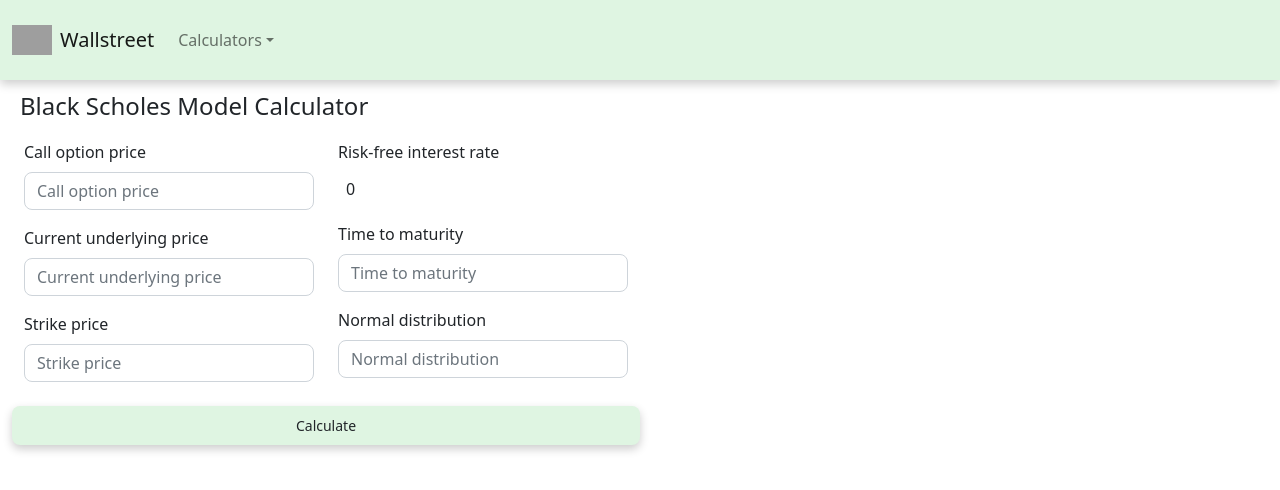
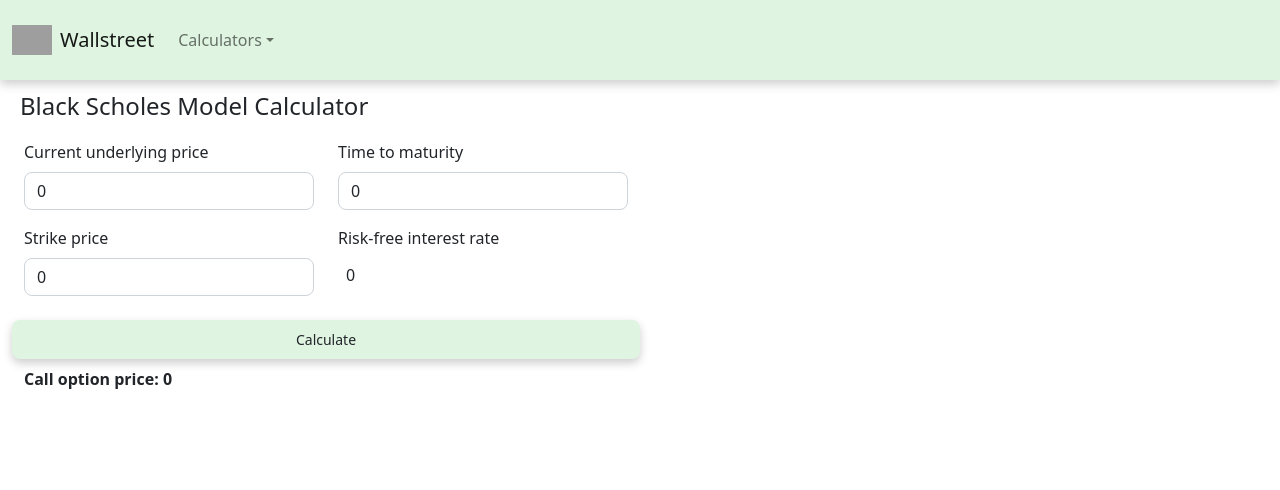
Before and after one commit to sabidobrin/wallstreet, a React (Create React App) app: page /calculators/black-scholes in a window 1280 px wide. Shown: the top 490 px of the page. Built offline with nearby package versions, Linux system fonts and the light colour scheme; grey boxes are pictures that could not be loaded.

Commit message:
black-scholes-fields

```diff
--- a/src/components/BlackScholes/BlackScholes.tsx
+++ b/src/components/BlackScholes/BlackScholes.tsx
@@ -3,28 +3,35 @@ import './black-scholes.css';
 import { Container, Row, Col, Form } from 'react-bootstrap';
 import { Submit } from '../../context';
 
-export interface parameters {
-    callOptionPrice: number;
+/*export interface Iparameters {
     currentUnderlyingPrice: number;
     strikePrice: number;
     riskFreeInterestRate: number;
     timeToMaturity: number;
     normalDistribution: number;
-}
+}*/
 
 export default function BlackScholes (props: any) {
 
-    const [parameters, setParameters] = useState({
-        callOptionPrice: undefined,
+    /*const [parameters, setParameters] = useState({
         currentUnderlyingPrice: undefined,
         strikePrice: undefined,
         riskFreeInterestRate: 0,
         timeToMaturity: undefined,
         normalDistribution: undefined
-    });
+    });*/
 
-    const handleSubmit = () => {
-        console.log("clicked");
+    const [currentUnderlyingPrice, setCurrentUnderlyingPrice] = useState(0);
+    const [strikePrice, setStrikePrice] = useState(0);
+    const [timeToMaturity, setTimeToMaturity] = useState(0);
+
+    const [riskFreeInterestRate, setRiskFreeInterestRate] = useState(0);
+    const [normalDistribution, setNormalDistribution] = useState(0);
+    const [callOptionPrice, setCallOptionPrice] = useState(0);
+
+    const handleSubmit = (event: any) => {
+        let price:number = 0;
+        setCallOptionPrice(price);
     }
 
     return (
@@ -35,35 +42,27 @@ export default function BlackScholes (props: any) {
             <Row>
                 <Col xs={12} sm={12} md={6} lg={6}>
                 <Form.Group className="mb-3" controlId="black-scholes">
-                    <Form.Label>Call option price</Form.Label>
-                    <Form.Control type="text" placeholder="Call option price" value={parameters.callOptionPrice} />
-                </Form.Group>
-                <Form.Group className="mb-3" controlId="black-scholes">
                     <Form.Label>Current underlying price</Form.Label>
-                    <Form.Control type="text" placeholder="Current underlying price" value={parameters.currentUnderlyingPrice} />
+                    <Form.Control type="text" placeholder="Current underlying price" value={currentUnderlyingPrice} />
                 </Form.Group>
                 <Form.Group className="mb-3" controlId="black-scholes">
                     <Form.Label>Strike price</Form.Label>
-                    <Form.Control type="text" placeholder="Strike price" value={parameters.strikePrice} />
+                    <Form.Control type="text" placeholder="Strike price" value={strikePrice} />
                 </Form.Group>
                 </Col>
                 <Col xs={12} sm={12} md={6} lg={6}>
                 <Form.Group className="mb-3" controlId="black-scholes">
-                    <Form.Label>Risk-free interest rate</Form.Label>
-                    <Form.Control plaintext readOnly defaultValue="0" value={parameters.riskFreeInterestRate} />
+                    <Form.Label>Time to maturity</Form.Label>
+                    <Form.Control type="text" placeholder="Time to maturity" value={timeToMaturity} />
                 </Form.Group>
                 <Form.Group className="mb-3" controlId="black-scholes">
-                    <Form.Label>Time to maturity</Form.Label>
-                    <Form.Control type="text" placeholder="Time to maturity" value={parameters.timeToMaturity} />
-                </Form.Group>
-                <Form.Group className="mb-3" controlId="black-scholes">
-                    <Form.Label>Normal distribution</Form.Label>
-                    <Form.Control type="text" placeholder="Normal distribution" value={parameters.normalDistribution} />
+                    <Form.Label>Risk-free interest rate</Form.Label>
+                    <Form.Control plaintext readOnly defaultValue={riskFreeInterestRate} value={riskFreeInterestRate} />
                 </Form.Group>
                 </Col>
             </Row>
-
             <Row><Submit handleSubmit={handleSubmit} /></Row>
+            <Row><b>Call option price: {callOptionPrice}</b></Row>
             </Form>
             </Col>
 
--- a/src/components/BlackScholes/black-scholes.css
+++ b/src/components/BlackScholes/black-scholes.css
@@ -14,4 +14,5 @@ div#title {
 
 input#black-scholes.form-control-plaintext {
     padding: 0.25pc 0.5pc;
+    border-radius: 0.5pc;
 }
--- a/src/context/navbars/navbars.css
+++ b/src/context/navbars/navbars.css
@@ -26,3 +26,7 @@ img.d-inline-block.align-top {
         box-shadow: 0 0.25pc 0.6pc rgb(0 0 0 / 0.2);
     }
 }
+
+div.dropdown-menu.show {
+    border-radius: 0.5pc;
+}
--- a/src/index.css
+++ b/src/index.css
@@ -1,8 +1,5 @@
 body {
   margin: 0;
-  font-family: -apple-system, BlinkMacSystemFont, 'Segoe UI', 'Roboto', 'Oxygen',
-    'Ubuntu', 'Cantarell', 'Fira Sans', 'Droid Sans', 'Helvetica Neue',
-    sans-serif;
   -webkit-font-smoothing: antialiased;
   -moz-osx-font-smoothing: grayscale;
 }
```
